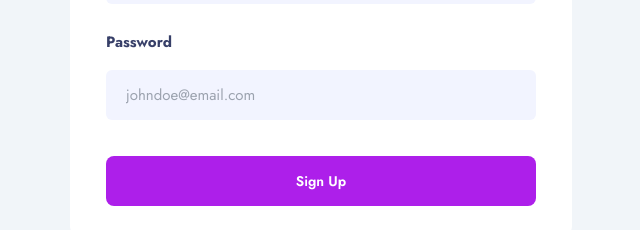
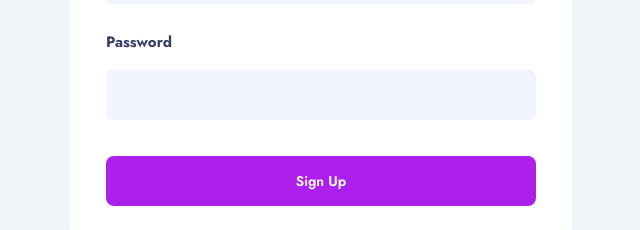
Before and after one commit to Jacksonishere/frontend-product-feedback-app, a React (Create React App) app: page /auth/signup in a window 1280 px wide. Shown: the part 671-901 px from the top of the page, without its empty margins (319-959 px from the left). Built offline with nearby package versions, Linux system fonts and the light colour scheme; no server answers.

Commit message:
Minor updates

```diff
--- a/src/api/feedbackApiSlice.js
+++ b/src/api/feedbackApiSlice.js
@@ -7,7 +7,7 @@ export const feedbackApi = createApi({
   tagTypes: ["Feedbacks", "Likes"],
   baseQuery: fetchBaseQuery({
     baseUrl: process.env.REACT_APP_API_URL ?? "http://localhost:3111/api/v1",
-    // sameSite: "None",
+    sameSite: "None",
     secure: true,
     credentials: "include",
   }),
--- a/src/api/userApiSlice.js
+++ b/src/api/userApiSlice.js
@@ -4,7 +4,7 @@ export const authApi = createApi({
   reducerPath: "userApi",
   baseQuery: fetchBaseQuery({
     baseUrl: process.env.REACT_APP_API_URL ?? "http://localhost:3111/api/v1",
-    // sameSite: "None",
+    sameSite: "None",
     secure: true,
     credentials: "include",
   }),
--- a/src/components/auth/SignUpForm.jsx
+++ b/src/components/auth/SignUpForm.jsx
@@ -139,7 +139,6 @@ const SignUpForm = () => {
           }
           name="password"
           type="password"
-          placeholder="johndoe@email.com"
         />
         <InputErrorMsg msg={passwordErrorMsg} />
       </div>
```
